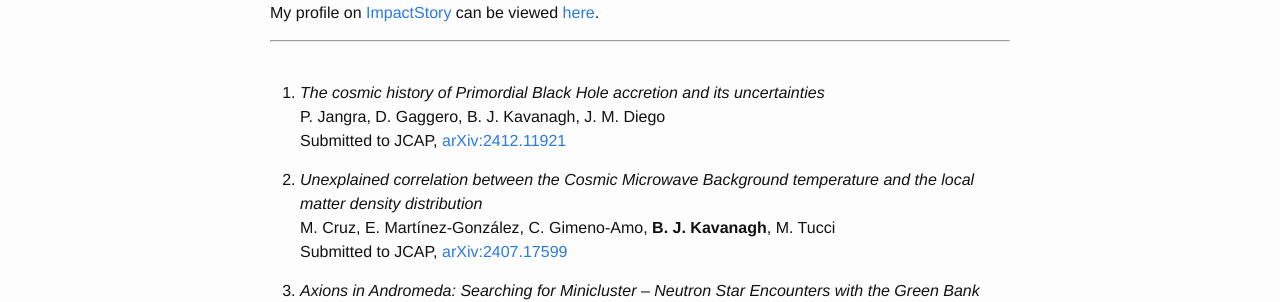
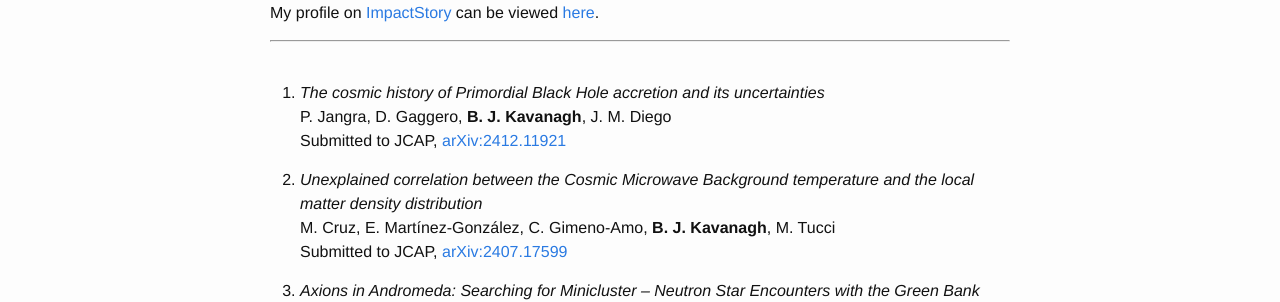
Before and after one commit to bradkav/bradkav.github.io, a Jekyll site: the page built from publications.md, in a window 1280 px wide and 900 px high. Shown: the part 298-600 px from the top of the window. Built offline with Jekyll 4.4.1, drawn with Linux system fonts in a browser that asks for light colours.

Commit message:
Added new PBH paper

```diff
--- a/publications.md
+++ b/publications.md
@@ -23,7 +23,7 @@ My profile on [ImpactStory](https://impactstory.org/) can be viewed [here](https
 <br>
 
 1. *The cosmic history of Primordial Black Hole accretion and its uncertainties*
-P. Jangra, D. Gaggero, B. J. Kavanagh, J. M. Diego
+P. Jangra, D. Gaggero, **B. J. Kavanagh**, J. M. Diego
 Submitted to JCAP, [arXiv:2412.11921](https://arxiv.org/abs/2412.11921)
 
 2. *Unexplained correlation between the Cosmic Microwave Background temperature and the local matter density distribution*
```
